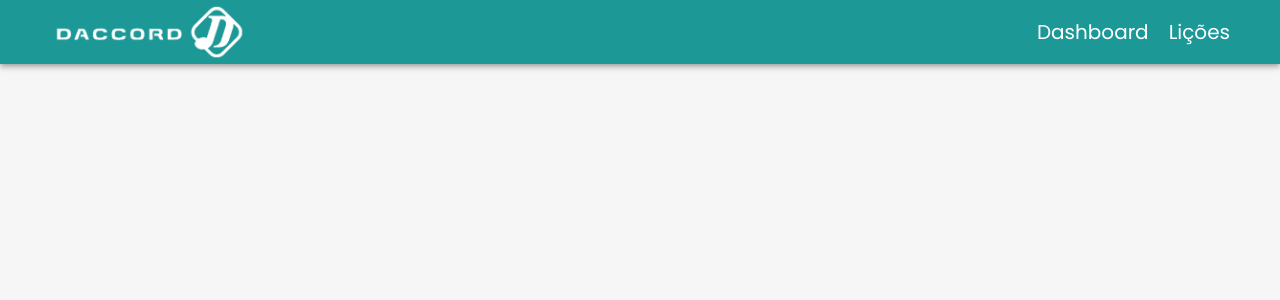
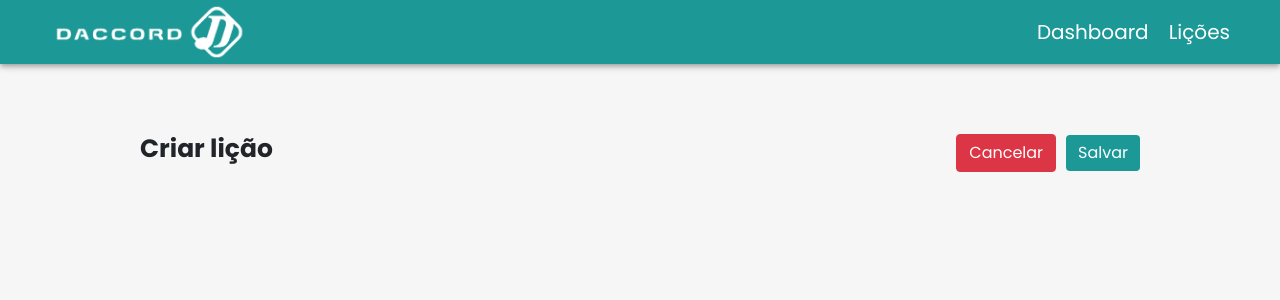
Before and after one commit to mateusntn/daccord-angular, an Angular app in the folder daccord-front/: page /lesson/create in a window 1280 px wide. Before the commit this address led to /. Shown: the top 300 px of the page. Built offline with nearby package versions, Linux system fonts and the light colour scheme.

Commit message:
Create lesson-create componet's  topbar

```diff
--- /dev/null
+++ b/daccord-front/src/app/views/lesson/lesson-create/lesson-create.component.html
@@ -0,0 +1,9 @@
+<div class="container">
+    <div class="top-bar">
+        <h1 class="title">Criar lição</h1>
+        <div>
+            <button type="button" class="btn btn-danger mr" routerLink="/lesson">Cancelar</button>
+            <button type="button" class="btn btn-primary btn-create ml" routerLink="/lesson">Salvar</button>
+        </div>
+    </div>
+</div>
--- /dev/null
+++ b/daccord-front/src/app/views/lesson/lesson-create/lesson-create.component.ts
@@ -0,0 +1,15 @@
+import { Component, OnInit } from '@angular/core';
+
+@Component({
+  selector: 'app-lesson-create',
+  templateUrl: './lesson-create.component.html',
+  styleUrls: ['./lesson-create.component.css']
+})
+export class LessonCreateComponent implements OnInit {
+
+  constructor() { }
+
+  ngOnInit(): void {
+  }
+
+}
--- a/daccord-front/src/app/views/lesson/lesson.component.css
+++ b/daccord-front/src/app/views/lesson/lesson.component.css
@@ -1,9 +1,3 @@
-.top-bar {
-    display: flex;
-    justify-content: space-between;
-    align-items: center;
-}
-
 .search-box {
   width: 50%;
   margin: 0;
@@ -27,19 +21,3 @@
 .table {
   margin-top: 50px;
 }
-
-.align-middle {
-    vertical-align: middle;
-}
-
-.center {
-    text-align: center;
-}
-
-.mr {
-    margin-right: 5px;
-}
-
-.ml {
-    margin-left: 5px;
-}
--- a/daccord-front/src/app/views/lesson/lesson.component.html
+++ b/daccord-front/src/app/views/lesson/lesson.component.html
@@ -9,7 +9,7 @@
                 </span></button>
             </form>
         </div>
-        <button type="button" class="btn btn-primary btn-create">Criar</button>
+        <button type="button" class="btn btn-primary btn-create" routerLink="/lesson/create">Criar</button>
     </div>
     <table class="table">
         <thead style="background-color: #1C9997; color: white;">
--- a/daccord-front/src/app/views/lesson/lesson.component.ts
+++ b/daccord-front/src/app/views/lesson/lesson.component.ts
@@ -1,15 +1,12 @@
-import { Component, OnInit } from '@angular/core';
+import { Component, OnInit } from "@angular/core";
 
 @Component({
-  selector: 'app-lesson',
-  templateUrl: './lesson.component.html',
-  styleUrls: ['./lesson.component.css']
+  selector: "app-lesson",
+  templateUrl: "./lesson.component.html",
+  styleUrls: ["./lesson.component.css"],
 })
 export class LessonComponent implements OnInit {
+  constructor() {}
 
-  constructor() { }
-
-  ngOnInit(): void {
-  }
-
+  ngOnInit(): void {}
 }
--- a/daccord-front/src/styles.css
+++ b/daccord-front/src/styles.css
@@ -1,22 +1,53 @@
 /* You can add global styles to this file, and also import other style files */
 html {
-    --green: #1C9997;
+  --green: #1c9997;
 }
-html, body { height: 100%; background-color: #F6F6F6;}
-body { margin: 0; font-family: 'Poppins', sans-serif !important; }
+html,
+body {
+  height: 100%;
+  background-color: #f6f6f6;
+}
+body {
+  margin: 0;
+  font-family: "Poppins", sans-serif !important;
+}
 
-.container { padding: 70px;}
+.container {
+  padding: 70px;
+}
 
 .title {
-    font-weight: bold !important;
-    font-size: 25px !important;
+  font-weight: bold !important;
+  font-size: 25px !important;
 }
 
 .btn-create {
-    background-color: var(--green);
-    border: none;
+  background-color: var(--green);
+  border: none;
 }
 
 .red {
-    color: #E83F5B;
+  color: #e83f5b;
 }
+
+.top-bar {
+  display: flex;
+  justify-content: space-between;
+  align-items: center;
+}
+
+.align-middle {
+  vertical-align: middle;
+}
+
+.center {
+  text-align: center;
+}
+
+.mr {
+  margin-right: 5px;
+}
+
+.ml {
+  margin-left: 5px;
+}
```
Also changed, not shown: daccord-front/src/app/app-routing.module.ts (+14 -9 lines), daccord-front/src/app/app.module.ts (+18 -14 lines), daccord-front/src/app/views/lesson/lesson-create/lesson-create.component.css (added). Lines whose indentation alone changed are shown as unchanged.
